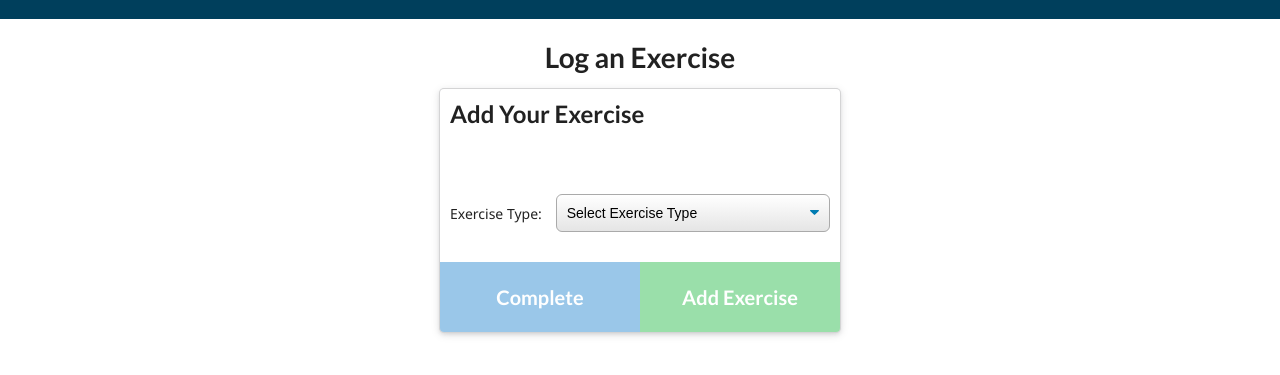
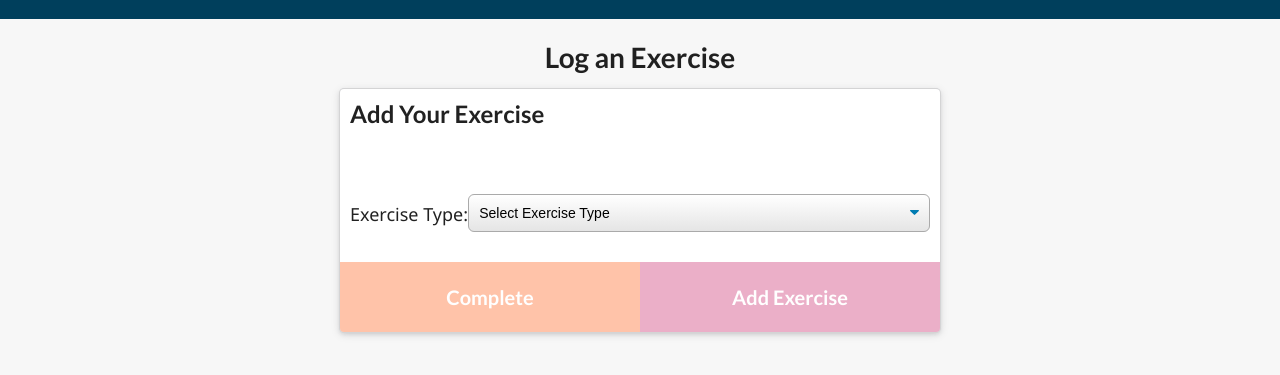
Before and after one commit to bmcleod12/fitness-witness, a website: page public/exercise.html in a window 1280 px wide. Shown: the part 61-436 px from the top of the page. Drawn offline with nearby package versions, Linux system fonts and the light colour scheme; no server answers.

Commit message:
updated excercise buttons to match the index buttons, increased font size, increased max width for exercise wrapper

```diff
--- a/public/exercise.html
+++ b/public/exercise.html
@@ -23,7 +23,7 @@
     <div class="ui container exercise">
       <div class="ui raised card m-auto">
         <h2>Add Your Exercise</h2>
-        <form action="POST">
+        <form action="POST" style="font-size: large">
           <div class="workout-type">
             <label for="type">Exercise Type:</label>
             <select name="type" id="type">
@@ -69,10 +69,10 @@
             </div>
           </div>
           <div class="buttons">
-            <button disabled class="huge ui blue button complete">
+            <button disabled class="huge ui button complete" style="background-color: #ff7c43; color:white">
               Complete
             </button>
-            <button disabled class="huge ui positive button add-another">
+            <button disabled class="huge ui button add-another" style="background-color: #d45087; color:white">
               Add Exercise
             </button>
           </div>
--- a/public/style.css
+++ b/public/style.css
@@ -13,6 +13,7 @@ body {
 
 body {
   font-family: "Segoe UI", Tahoma, Geneva, Verdana, sans-serif;
+  background-color: rgb(247, 247, 247);
 }
 
 nav {
@@ -137,7 +138,7 @@ form::after {
 }
 
 .exercise .ui.card {
-  width: 400px;
+  width: 600px;
   max-width: 600px;
 }
 
```
